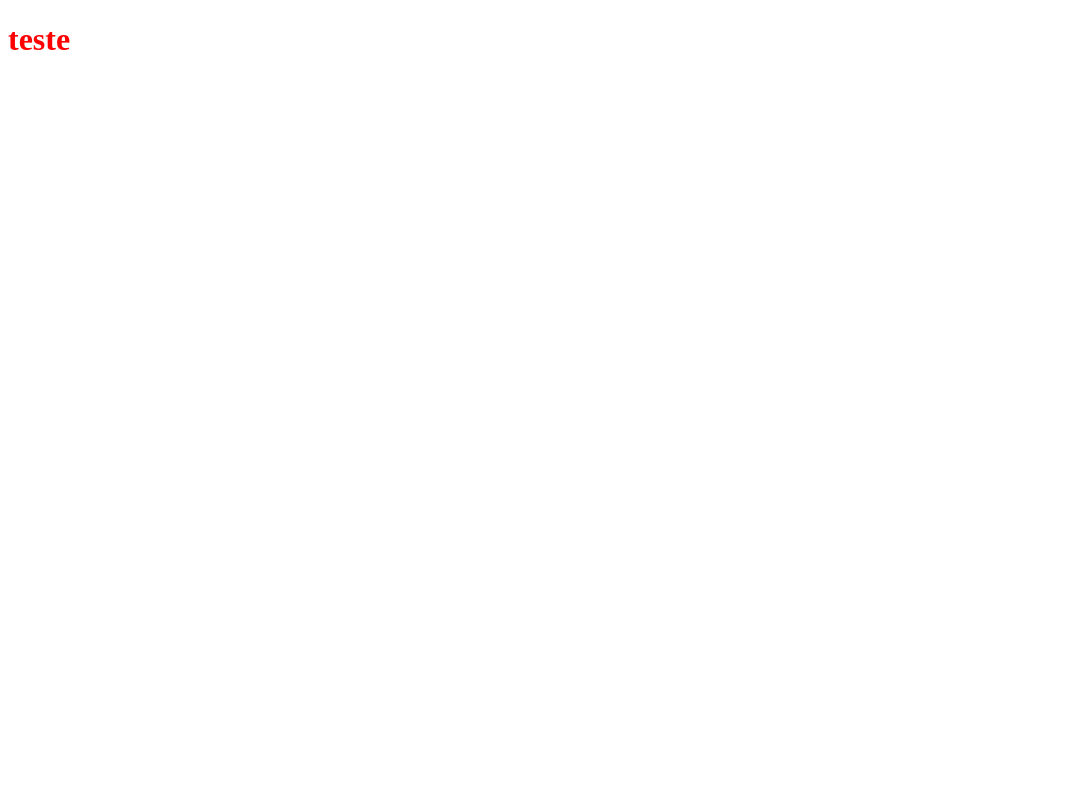
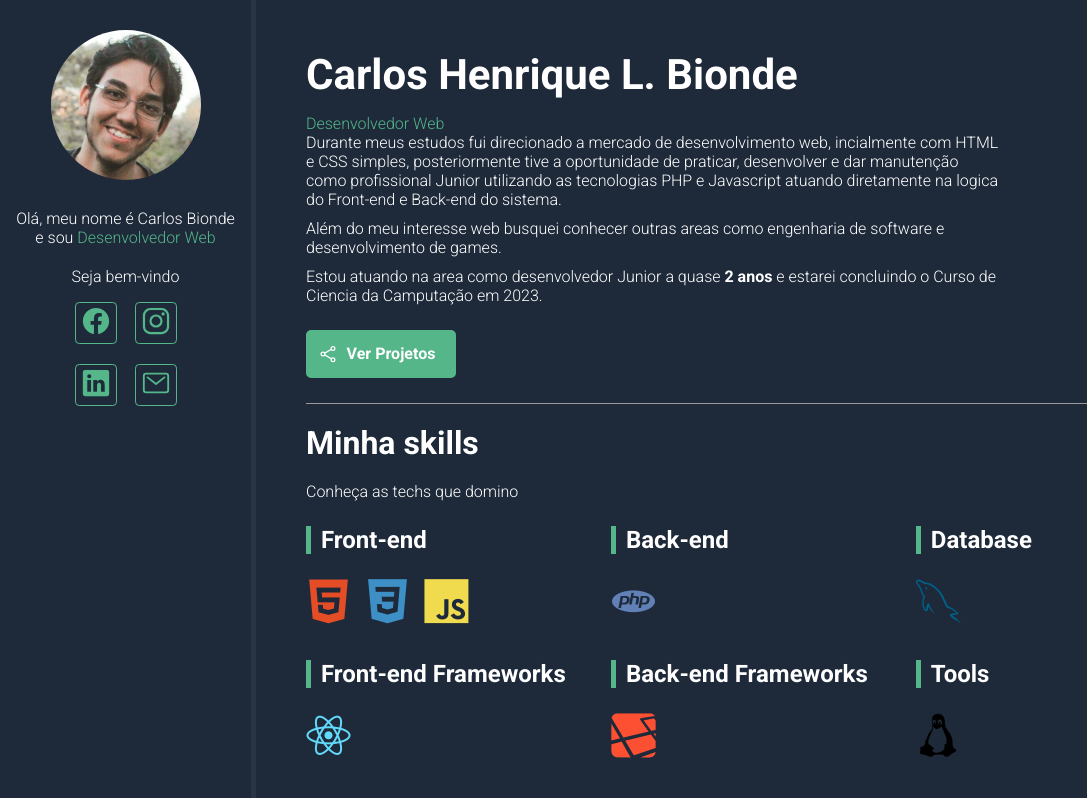
Before and after one commit to chbionde/chbionde.github.io, a plain HTML site: page index.html in a window 1280 px wide. Shown: the whole page, without its empty margins (0-1087 px from the left). Drawn offline with nearby package versions, Linux system fonts and the light colour scheme.

Commit message:
Conclusão do projeto portifolio

```diff
--- /dev/null
+++ b/css/about_styles.css
@@ -0,0 +1,59 @@
+#about-container {
+    flex: 1 1 80%;
+    min-height: 100vh;
+    background-color: var(--bio-bg-color);
+    padding: 50px;
+}
+
+#name {
+    font-size: 42px;
+    margin-bottom: 15px;
+}
+
+#title {
+    font-size: 24px;
+    margin-bottom: 15px;
+    font-weight: bold;
+}
+
+#btn-project {
+    font-weight: bold;
+    font-size: 16px;
+    color: var(--main-text-color);
+    background-color: var(--main-color);
+    border: 2px solid var(--main-color);
+    border-radius: 5px;
+    text-decoration: none;
+    transition: .5s;
+    margin: 25px 0;
+    padding: 12px 10px;
+    width: 150px;
+    text-align: center;
+    display: flex;
+}
+
+#btn-project ion-icon, #btn-project span {
+    flex: 1 1 0;
+}
+
+#btn-project ion-icon {
+    font-size: 20px;
+    max-width: 20px;
+}
+
+#btn-project:hover {
+    background-color: transparent;
+}
+
+#skills-section-title {
+    border-top: 1px solid var(--border-color);
+    padding-top: 20px;
+    margin-bottom: 20px;
+    font-size: 32px;
+}
+
+#skills-container {
+    display: flex;
+    flex-wrap: wrap;
+    margin-top: 25px;
+}
--- /dev/null
+++ b/css/bio_styles.css
@@ -0,0 +1,62 @@
+#bio-container {
+    flex: 1 1 20%;
+    min-height: 100vh;
+    background-color: var(--bio-bg-color);
+    text-align: center;
+    padding: 30px 12px;
+    border-right: 5px solid var(--bio-border-color);
+}
+
+#bio-container img {
+    width: 150px;
+    height: 150px;
+}
+
+#bio-container h2 {
+    margin-bottom: 25px;
+}
+#bio-container p {
+    margin-bottom: 20px;
+}
+
+#bio-container #welcome-text {
+    font-weight: bold;
+}
+
+#bio-img {
+    width: 175px;
+    height: 175px;
+    border-radius: 50%;
+    margin-bottom: 25px;
+}
+
+#bio-social-container ul {
+    display: flex;
+    justify-content: center;
+    list-style-type: none;
+    padding-bottom: 25px;
+}
+
+#bio-social-container ul li {
+    flex: 1 1 0;
+    max-width: 60px;
+}
+
+#bio-social-container ul li a {
+    color: var(--main-color);
+    font-size: 30px;
+    background-color: transparent;
+    border: 1px solid var(--main-color);
+    border-radius: 10%;
+    padding-top: 5px;
+    padding-left: 5px;
+    padding-right: 5px;
+    padding-bottom: 0px;
+    transition: .5s;
+
+}
+#bio-social-container ul li a:hover {
+    color: var(--bio-bg-color);
+    font-size: 30px;
+    background-color: var(--main-color);
+}
--- /dev/null
+++ b/css/general_styles.css
@@ -0,0 +1,21 @@
+* {
+    padding: 0;
+    margin: 0;
+    font-family: Roboto;
+    box-sizing: border-box;
+}
+
+:root {
+    --main-color: #54b689;
+    --main-text-color: #fff;
+    --border-color: #999;
+    --bio-bg-color: #1e2a3a;
+    --bio-border-color: #293544;
+    --about-bg-color: #111821;
+}
+
+#container {
+    display: flex;
+    flex-direction: row;
+    color: var(--main-text-color);
+}
--- /dev/null
+++ b/css/styles.class.css
@@ -0,0 +1,31 @@
+.hightlight {
+    color: var(--main-color);
+}
+
+.destaque {
+    font-weight: bold;
+}
+
+.description {
+    max-width: 75%;
+    margin-bottom: 10px;
+}
+
+.skills-box {
+    flex: 1 1 33%;
+    max-width: 33%;
+    margin-bottom: 35px;
+}
+
+.skills-box i {
+    font-size: 45px;
+    margin-right: 10px;
+}
+
+.skills-title {
+    font-size: 24px;
+    margin-bottom: 25px;
+    font-weight: bold;
+    padding-left: 10px;
+    border-left: 5px solid var(--main-color);
+}
--- a/css/styles.css
+++ /dev/null
@@ -1,3 +0,0 @@
-h1 {
-    color: red;
-}
--- a/index.html
+++ b/index.html
@@ -5,7 +5,11 @@
     <meta http-equiv="X-UA-Compatible" content="IE=edge">
     <meta name="viewport" content="width=device-width, initial-scale=1.0">
     <title>Portifólio Carlos Bionde</title>
-    <link rel="stylesheet" href="css/styles.css">
+    <!-- CSS STYLES -->
+    <link rel="stylesheet" href="css/general_styles.css">
+    <link rel="stylesheet" href="css/bio_styles.css">
+    <link rel="stylesheet" href="css/about_styles.css">
+    <link rel="stylesheet" href="css/styles.class.css">
     <!-- GOOGLE FONTS -->
     <link rel="preconnect" href="https://fonts.googleapis.com">
     <link rel="preconnect" href="https://fonts.gstatic.com" crossorigin>
@@ -15,9 +19,63 @@
 
 </head>
 <body>
-    <h1>
-        teste
-    </h1>
+    <main id="container">
+        <aside id="bio-container">
+            <!-- <h2>Carlos Bionde</h2> -->
+            <img id="bio-img" src="img/me.jpg" alt="Carlos Bionde">
+            <p>Olá, meu nome é Carlos Bionde e sou <span class="hightlight">Desenvolvedor Web</span></p>
+            <p id="bio-welcome-text">Seja bem-vindo</p>
+            <div id="bio-social-container">
+                <ul>
+                    <li><a href="" target="_blank"><ion-icon name="logo-facebook"></ion-icon></a></li>
+                    <li><a href="" target="_blank"><ion-icon name="logo-instagram"></ion-icon></a></li>
+                </ul>
+                <ul>
+                    <li><a href="" target="_blank"><ion-icon name="logo-linkedin"></ion-icon></a></li>
+                    <li><a href="mailto:bionde.trab@gmail.com"><ion-icon name="mail-outline"></ion-icon></a></li>
+                </ul>
+            </div>
+        </aside>
+        <section id="about-container">
+            <h1 id="name">Carlos Henrique L. Bionde</h1>
+            <p class="hightlight">Desenvolvedor Web</p>
+
+            <p class="description">Durante meus estudos fui direcionado a mercado de desenvolvimento web, incialmente com HTML e CSS simples, posteriormente tive a oportunidade de praticar, desenvolver e dar manutenção como profissional Junior utilizando as tecnologias PHP e Javascript atuando diretamente na logica do Front-end e Back-end do sistema.</p>
+            <p class="description">Além do meu interesse web busquei conhecer outras areas como engenharia de software e desenvolvimento de games.</p>
+            <p class="description">Estou atuando na area como desenvolvedor Junior a quase <span class="destaque">2 anos</span> e estarei concluindo o Curso de Ciencia da Camputação em 2023.</p>
+            <a href="" id="btn-project"><ion-icon name="share-social-outline"></ion-icon><span>Ver Projetos</span></a>
+            <h2 id="skills-section-title">Minha skills</h2>
+            <p class="description">Conheça as techs que domino</p>
+            <div id="skills-container">
+                <div class="skills-box">
+                    <p class="skills-title">Front-end</p>
+                    <i class="devicon-html5-plain colored"></i>
+                    <i class="devicon-css3-plain colored"></i>
+                    <i class="devicon-javascript-plain colored"></i>
+                </div>
+                <div class="skills-box">
+                    <p class="skills-title">Back-end</p>
+                    <i class="devicon-php-plain colored"></i>
+                </div>
+                <div class="skills-box">
+                    <p class="skills-title">Database</p>
+                    <i class="devicon-mysql-plain colored"></i>
+                </div>
+                <div class="skills-box">
+                    <p class="skills-title">Front-end Frameworks</p>
+                    <i class="devicon-react-plain colored"></i>
+                </div>
+                <div class="skills-box">
+                    <p class="skills-title">Back-end Frameworks</p>
+                    <i class="devicon-laravel-plain colored"></i>
+                </div>
+                <div class="skills-box">
+                    <p class="skills-title">Tools</p>
+                    <i class="devicon-linux-plain colored"></i>
+                </div>
+            </div>
+        </section>
+    </main>
     <script type="module" src="https://unpkg.com/ionicons@5.5.2/dist/ionicons/ionicons.esm.js"></script>
     <script nomodule src="https://unpkg.com/ionicons@5.5.2/dist/ionicons/ionicons.js"></script>
 </body>
```
